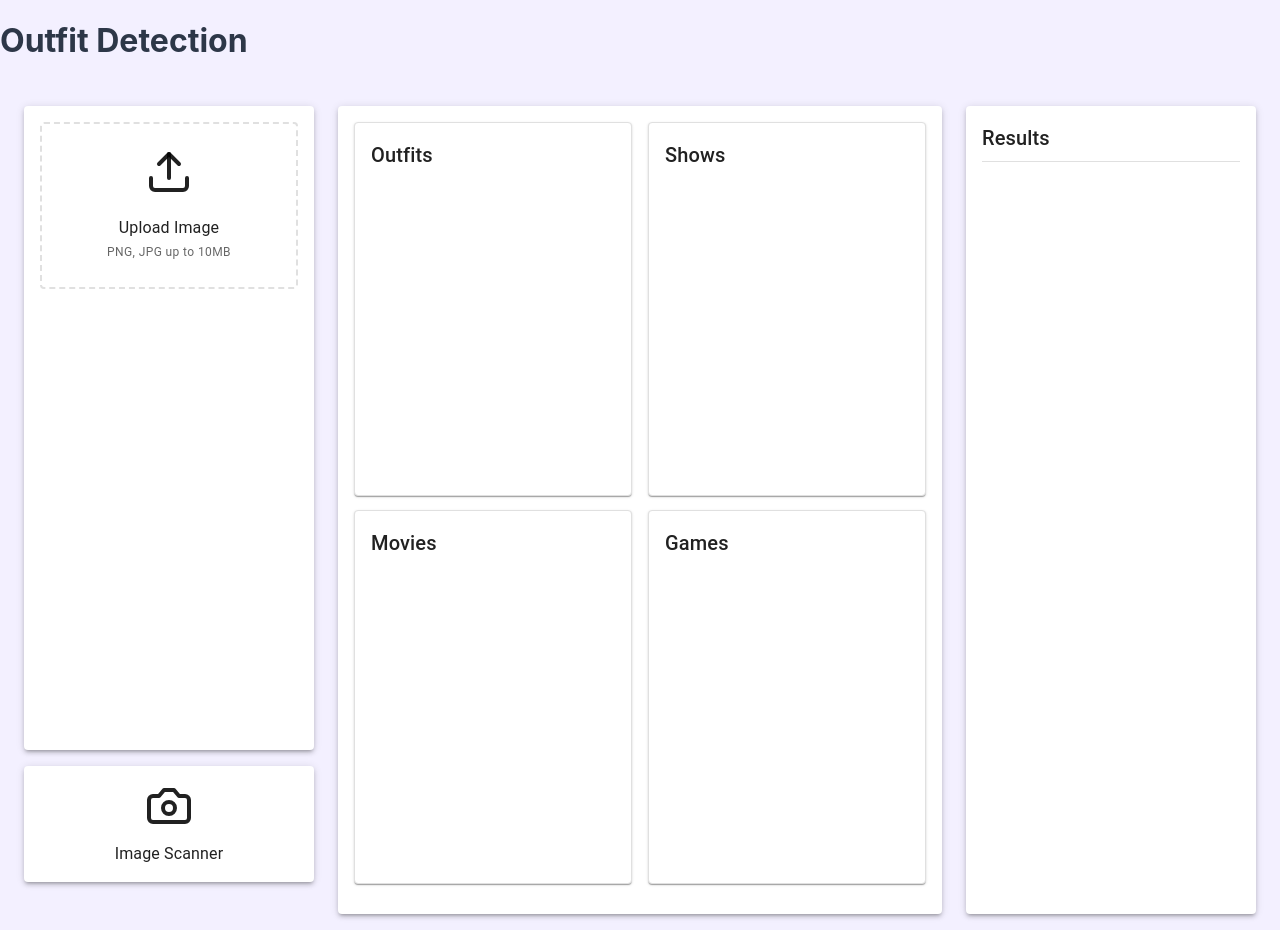
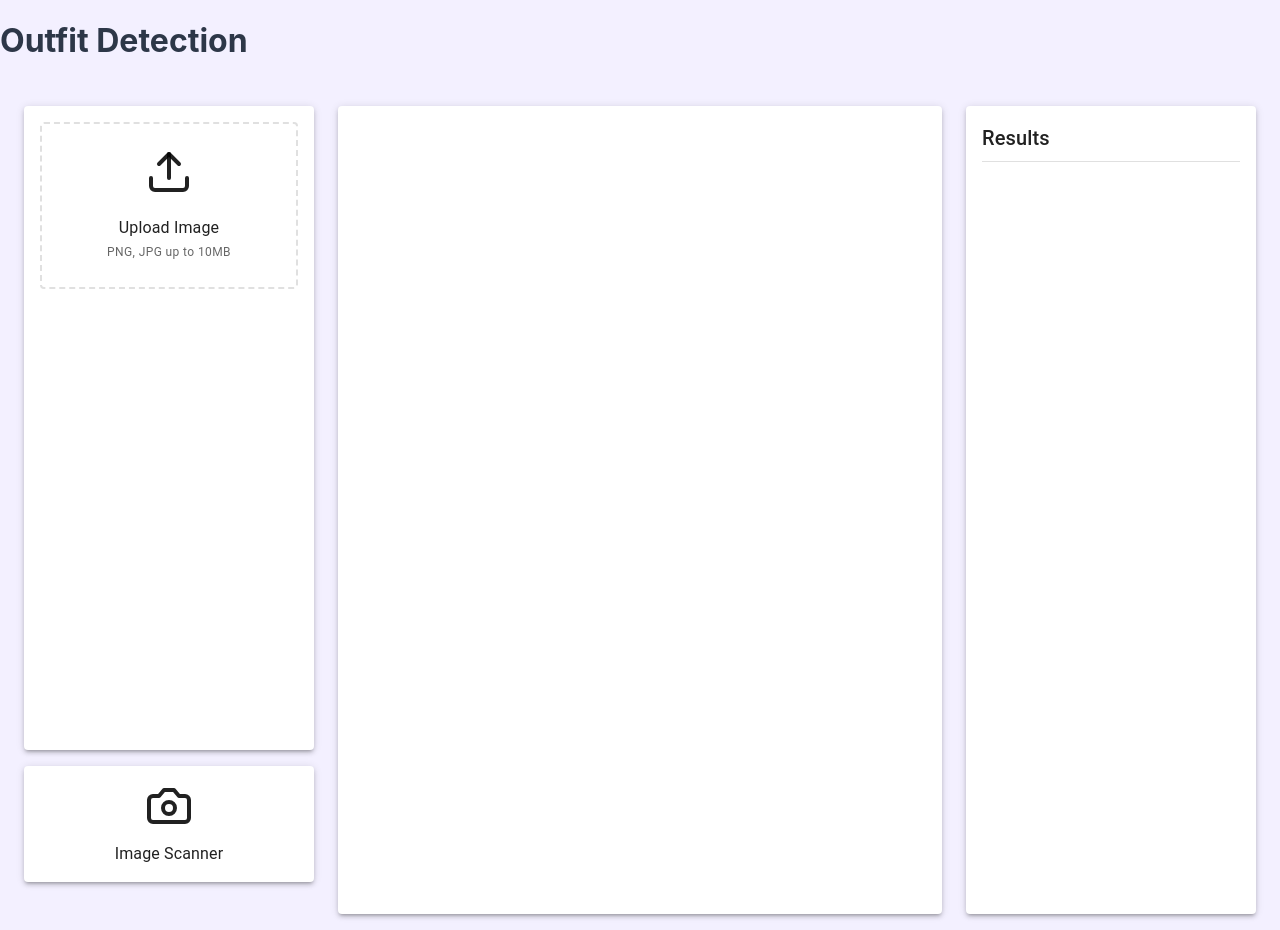
Before and after one commit to beanguap/Character-Closet, a React (Vite) app: page /outfit-detection in a window 1280 px wide. Built offline with nearby package versions, Linux system fonts and the light colour scheme.

Commit message:
Refactor OutfitDetection component to integrate outfit detection API; enhance image handling and display detected items with confidence levels; update SwipeCard to include prop types and clean up unused code

```diff
--- a/src/components/OutfitDetection.jsx
+++ b/src/components/OutfitDetection.jsx
@@ -1,4 +1,4 @@
-import React, { useState, useCallback } from 'react';
+import { useState, useCallback } from 'react';
 import {
   Paper,
   Grid,
@@ -15,6 +15,7 @@ import {
 import { useDropzone } from 'react-dropzone';
 import { Upload, Camera } from 'lucide-react';
 import './OutfitDetection.css';
+import { detectOutfit } from '../config/api';
 
 const MAX_FILE_SIZE = 10 * 1024 * 1024; // 10MB
 const ALLOWED_TYPES = ['image/jpeg', 'image/png', 'image/jpg'];
@@ -24,8 +25,9 @@ const MediaBoard = () => {
   const [selectedImage, setSelectedImage] = useState(null);
   const [activeCategory, setActiveCategory] = useState(null);
   const [error, setError] = useState(null);
+  const [detectedItems, setDetectedItems] = useState([]);
 
-  const onDrop = useCallback((acceptedFiles, rejectedFiles) => {
+  const onDrop = useCallback(async (acceptedFiles, rejectedFiles) => {
     if (rejectedFiles?.length > 0) {
       const { message } = rejectedFiles[0].errors[0];
       setError(message);
@@ -36,9 +38,17 @@ const MediaBoard = () => {
     if (!file) return;
 
     const reader = new FileReader();
-    reader.onloadend = () => {
+    reader.onloadend = async () => {
       setSelectedImage(reader.result);
       setError(null);
+
+      try {
+        const results = await detectOutfit(file);
+        setDetectedItems(results.items);
+      } catch (err) {
+        setError('Failed to detect outfit. Please try again.');
+        console.error('Outfit detection error:', err);
+      }
     };
     reader.onerror = () => setError('Error reading file');
     reader.readAsDataURL(file);
@@ -46,17 +56,10 @@ const MediaBoard = () => {
 
   const { getRootProps, getInputProps, isDragActive } = useDropzone({
     onDrop,
-    accept: ALLOWED_TYPES,
+    accept: ALLOWED_TYPES.join(','),
     maxSize: MAX_FILE_SIZE,
     multiple: false
   });
-
-  const categories = [
-    { id: 'outfits', title: 'Outfits' },
-    { id: 'shows', title: 'Shows' },
-    { id: 'movies', title: 'Movies' },
-    { id: 'games', title: 'Games' }
-  ];
 
   return (
     <Box sx={{ p: 3, height: '100vh', maxHeight: 800 }}>
@@ -128,52 +131,28 @@ const MediaBoard = () => {
             }}
           >
             <Grid container spacing={2} sx={{ height: '100%' }}>
-              {categories.map(category => (
-                <Grid item xs={6} key={category.id}>
+              {detectedItems.map((item, index) => (
+                <Grid item xs={6} key={index}>
                   <Card
-                    onClick={() => setActiveCategory(category.id)}
                     sx={{
                       height: '100%',
                       cursor: 'pointer',
                       border: '1px solid',
-                      borderColor: activeCategory === category.id
-                        ? 'primary.main'
-                        : 'grey.300',
-                      bgcolor: activeCategory === category.id
-                        ? 'primary.light'
-                        : 'background.paper',
+                      borderColor: 'grey.300',
+                      bgcolor: 'background.paper',
                       '&:hover': {
                         borderColor: 'primary.main',
-                        bgcolor: activeCategory === category.id
-                          ? 'primary.light'
-                          : 'grey.50'
+                        bgcolor: 'grey.50'
                       }
                     }}
                   >
                     <CardContent>
                       <Typography variant="h6" gutterBottom>
-                        {category.title}
+                        {item.label}
                       </Typography>
-                      <Box
-                        sx={{
-                          height: 200,
-                          display: 'flex',
-                          alignItems: 'center',
-                          justifyContent: 'center'
-                        }}
-                      >
-                        {selectedImage && activeCategory === category.id && (
-                          <img
-                            src={selectedImage}
-                            alt={`${category.title} preview`}
-                            style={{
-                              maxHeight: '100%',
-                              maxWidth: '100%',
-                              objectFit: 'contain'
-                            }}
-                          />
-                        )}
-                      </Box>
+                      <Typography variant="body2" color="textSecondary">
+                        Confidence: {item.confidence.toFixed(2)}
+                      </Typography>
                     </CardContent>
                   </Card>
                 </Grid>
@@ -206,7 +185,7 @@ const MediaBoard = () => {
             {activeCategory && (
               <Box sx={{ mt: 2 }}>
                 <Typography variant="body2" color="textSecondary">
-                  Selected category: {categories.find(c => c.id === activeCategory)?.title}
+                  Selected category: {activeCategory}
                 </Typography>
                 {/* Results content will go here */}
               </Box>
--- a/src/components/SwipeCard.jsx
+++ b/src/components/SwipeCard.jsx
@@ -1,6 +1,7 @@
 import { useState, useEffect, useRef } from 'react';
 import { ChevronUp } from 'lucide-react';
 import { useNavigate } from 'react-router-dom';
+import PropTypes from 'prop-types';
 
 const SwipeCard = ({ onComplete }) => {
   const navigate = useNavigate();
@@ -11,31 +12,6 @@ const SwipeCard = ({ onComplete }) => {
   const lastTouchY = useRef(0);
   const velocityY = useRef(0);
   const lastTimeStamp = useRef(0);
-
-
-
-  // Handle velocity-based animations
-  useEffect(() => {
-    let animationFrame;
-
-    const animate = () => {
-      if (isDragging) {
-        lastTimeStamp.current = Date.now();
-        animationFrame = requestAnimationFrame(animate);
-      }
-    };
-
-    if (isDragging) {
-      lastTimeStamp.current = Date.now();
-      animate();
-    }
-
-    return () => {
-      if (animationFrame) {
-        cancelAnimationFrame(animationFrame);
-      }
-    };
-  }, [isDragging]);
 
   const handleStart = (clientY) => {
     setStartY(clientY);
@@ -83,6 +59,7 @@ const SwipeCard = ({ onComplete }) => {
       onComplete();
       // Navigate to dashboard after animation
       setTimeout(() => {
+        console.log('Navigating to dashboard');
         navigate('/dashboard');
       }, 300);
     } else {
@@ -163,4 +140,8 @@ const SwipeCard = ({ onComplete }) => {
   );
 };
 
+SwipeCard.propTypes = {
+  onComplete: PropTypes.func.isRequired,
+};
+
 export default SwipeCard;
```
